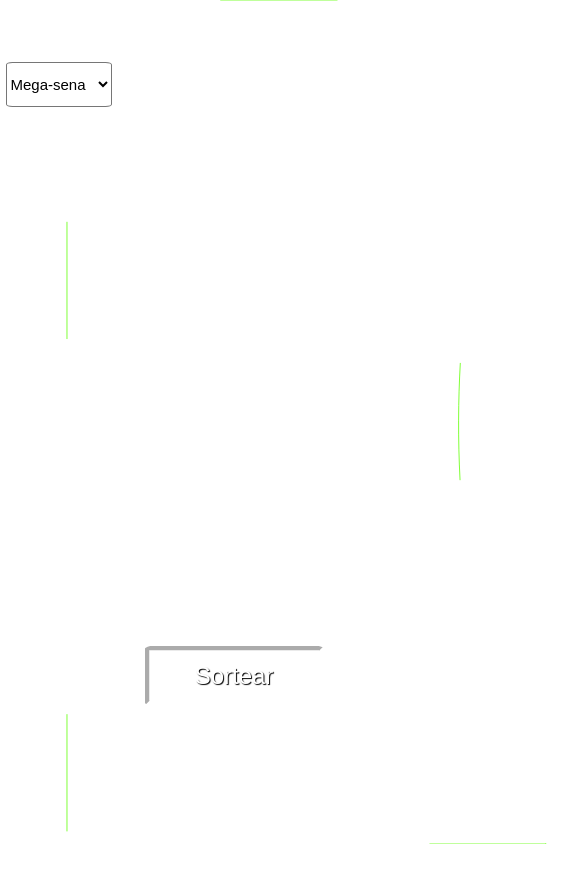
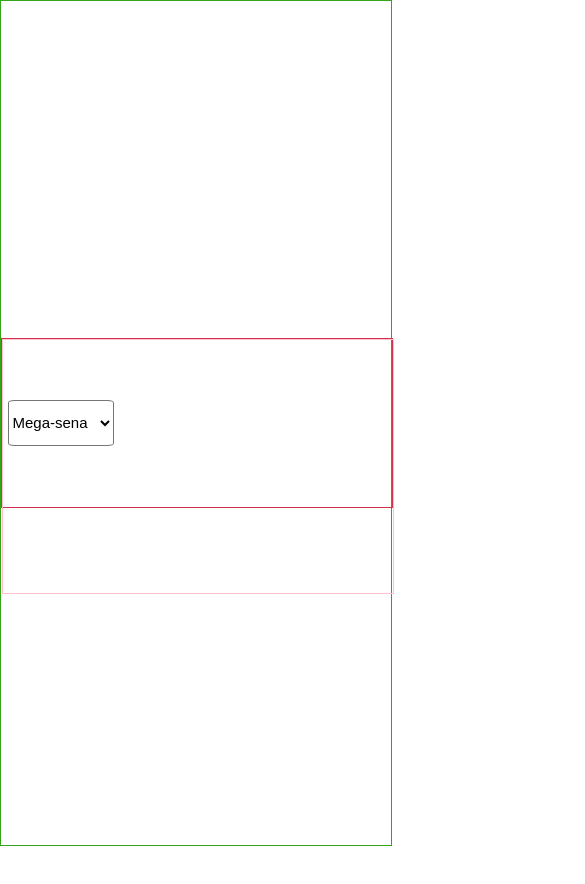
Before and after one commit to FabricioMSilva/ChuteForte, a React (Create React App) app in the folder chutecerto/: page / in a window 390 px wide. Shown: the top 884 px of the page, 585 px wide, since content can reach past the window. After the commit the page ends 846 px from the top, so only its background shows below. Built offline with nearby package versions, Linux system fonts and the light colour scheme.

Commit message:
Iniciando resposividade

```diff
--- a/chutecerto/src/components/Home/Home.jsx
+++ b/chutecerto/src/components/Home/Home.jsx
@@ -6,70 +6,72 @@ import Logo from './imagens/Logo.svg';
 
 export default function Home() {
 
-const [SelectJogo , setSelectJogo]= useState('');
+    const [SelectJogo, setSelectJogo] = useState('');
 
-const [sorteio, setsorteio] = useState();
+    const [sorteio, setsorteio] = useState();
 
-    const [jogoAtual , setjogoAtual] = useState(
-          { id: '',
-            nome: '' ,
-            numeroBolas: 6 ,
+    const [jogoAtual, setjogoAtual] = useState(
+        {
+            id: '',
+            nome: '',
+            numeroBolas: 6,
             cor: '',
-            nSorteio:'',
+            nSorteio: '',
             dataSorteio: '',
             mensaggem: ''
         }
-);
+    );
 
 
     const Listajogos = {
-      Mega_sena:{
+        Mega_sena: {
             id: 1,
-            nome: 'Mega-sena' ,
-            numeroBolas: 6 ,
+            nome: 'Mega-sena',
+            numeroBolas: 6,
             cor: "#6BEFA3",
-            nSorteio:"",
+            nSorteio: "",
             dataSorteio: '19/08/2023',
             mensaggem: 'Este simulador é somente para teste de codigo'
         },
 
-    Quina:{
+        Quina: {
             id: 2,
-            nome: 'Quina' ,
-            numeroBolas: 5 ,
+            nome: 'Quina',
+            numeroBolas: 5,
             cor: "#8666EF",
-            nSorteio:"",
-            dataSorteio: '22/08/2023' ,
+            nSorteio: "",
+            dataSorteio: '22/08/2023',
             mensaggem: 'Este simulador é somente para teste de codigo'
-        }  ,
+        },
 
-        Lotomania:{
+        Lotomania: {
             id: 3,
-            nome: 'Lotomania' ,
-            numeroBolas: 15 ,
+            nome: 'Lotomania',
+            numeroBolas: 15,
             cor: "#DD7AC6",
-            nSorteio:"",
-            dataSorteio: '19/08/2023' ,
+            nSorteio: "",
+            dataSorteio: '19/08/2023',
             mensaggem: 'Este simulador é somente para teste de codigo'
-        }  ,
+        },
         Timemania: {
             id: 4,
-            nome: 'Timemania' ,
-            numeroBolas: 6 ,
+            nome: 'Timemania',
+            numeroBolas: 6,
             cor: "#FFAB64",
-            nSorteio:"",
-            dataSorteio: '19/08/2023' ,
+            nSorteio: "",
+            dataSorteio: '19/08/2023',
             mensaggem: 'Este simulador é somente para teste de codigo'
         },
-        Dia_de_Sorte:{
+        Dia_de_Sorte: {
             id: 5,
-            nome: 'Dia_de_Sorte' ,
-            numeroBolas: 50 ,
+            nome: 'Dia_de_Sorte',
+            numeroBolas: 50,
             cor: "#BFAF83",
-            nSorteio:"",
-            dataSorteio: '19/08/2023' ,
+            nSorteio: "",
+            dataSorteio: '19/08/2023',
             mensaggem: 'Este simulador é somente para teste de codigo'
-        }};
+        }
+    };
 
 
 
@@ -80,19 +82,19 @@ const [sorteio, setsorteio] = useState();
     };
 
     return (
-        //body
+        //body corpo da pagina
 
-        <div className="geral">
-            <div className='div1'>
-                <div className="Div-IMg">
+        <div className="DivAvo">
+            <div className='DivPai'>
+                <div className="DivImgFundo">
                     <svg
                         width="613"
-                        height="100vh"
+                        height="100%"
                         viewBox="0 0 613 1080"
 
                         fill="none"
                         xmlns="http://www.w3.org/2000/svg"
-                        className="Img">
+                        className="ImgFundo">
                         <path
                             d="M613 0C613 0 361.26 501.011 613 1080H0V0H613Z"
                             fill={jogoAtual.cor}
@@ -104,17 +106,19 @@ const [sorteio, setsorteio] = useState();
                 <div className="DivComboBox">
 
 
-                    <div className="DivSorteio">
+                    <div className="InputSelecao">
                         <select
                             name="jogo"
                             id='jogo'
                             value={SelectJogo}
-                            className="tipoSorteio"
+                            className="Selecao"
                             defaultValue={SelectJogo}
-                            onChange={(e) =>{const jogo=e.currentTarget.value
-                            setSelectJogo(jogo)
-                            setjogoAtual(Listajogos[jogo])
-                            numeros(jogoAtual.numeroBolas)
+                            onChange={(e) => {
+                                const jogo = e.currentTarget.value
+                                setSelectJogo(jogo)
+                                setjogoAtual(Listajogos[jogo])
+                                numeros(jogoAtual.numeroBolas)
+                                setsorteio(numeros(60))
                             }}
                         >
 
@@ -130,38 +134,24 @@ const [sorteio, setsorteio] = useState();
 
                 </div>
 
-                <div className="divLogo"><img src={Logo} alt="" /><p className="titleLogo">{jogoAtual.nome}</p>
+                <div className="DivLogo"><img src={Logo} alt="" /><p className="TituloLogo">{jogoAtual.nome}</p>
                 </div>
             </div>
 
-            <div className="div2">
+            <div className="Sorteio">
 
-                <div className="divSorteio">
+                <div className="SorteioBolas">
                     {sorteio?.map((item, index) => {
                         if (index < jogoAtual.numeroBolas) {
                             return (
-                                <div key={index} className="bola1">{item}</div>
+                                <div key={index} className="Bola">{item}</div>
                             )
                         }
                         return null
                     })}
                 </div>
 
-                <div className="divBtn" >
 
-                    <div className="container">
-                        <div className="center">
-                        <button className="btn" onClick={() => setsorteio(numeros(60))}>
-                                <span ><p className="txt">Sortear</p></span>
-                                <svg width="180px" height="60px" viewBox="0 0 180 60" className="border">
-                                    <polyline points="179,1 179,59 1,59 1,1 179,1" className="bg-line" />
-                                    <polyline points="179,1 179,59 1,59 1,1 179,1" className="hl-line" />
-                                </svg>
-
-                            </button>
-                        </div>
-                    </div>
-                </div>
             </div>
 
 
--- a/chutecerto/src/components/Home/style.css
+++ b/chutecerto/src/components/Home/style.css
@@ -1,4 +1,4 @@
-.geral{
+.DivAvo{
   display: flex;
   position: relative;
   justify-content: left;
@@ -6,55 +6,49 @@
   align-items: center;
   background-color: rgb(255, 255, 255);
 }
-.div1{
+
+.DivPai{
   display: grid;
   justify-content: space-around;
   align-content: space-around;
-width:44vw;
+  width: 44vw;
   height: 100vh;
 
 }
-.Div-IMg{
+
+.DivImgFundo {
   display: flex;
 
   height: 100vh;
-  width:30vw;
+  width: 30vw;
   position: absolute;
-  justify-content:center;
+  justify-content: center;
   align-items: center;
 
 }
-.divLogo{
- display: flex;
 
- height: 30vh;
- width:30vw;
- position:relative;
- justify-content:center;
- align-items: center;
-}
-
-.Img{
+.ImgFundo {
   display: flex;
   justify-items: flex-start;
   align-items: flex-start;
   left: 0;
   padding: 0;
 }
-.DivComboBox{
+
+.DivLogo {
   display: flex;
 
-  height: 20vh;
-  width:30vw;
-  position: absolute;
-  justify-content:center;
+  height: 30vh;
+  width: 30vw;
+  position: relative;
+  justify-content: center;
   align-items: center;
+}
 
 
-}
-.titleLogo{
+
+.TituloLogo {
   margin: 20px;
-
   font-size: 30px;
   font-weight: 700;
   line-height: 37px;
@@ -62,7 +56,21 @@ letter-spacing: 0em;
   text-align: left;
   color: white;
 }
-.DivSorteio{
+
+.DivComboBox {
+  display: flex;
+  height: 20vh;
+  width: 30vw;
+  position: absolute;
+  justify-content: center;
+  align-items: center;
+
+
+}
+
+
+
+.InputSelecao {
 
   position: absolute;
   width: 30%;
@@ -71,7 +79,8 @@ color: white;
   justify-content: center;
   align-items: center;
 }
-.tipoSorteio{
+
+.Selecao {
   width: 215.9px;
   height: 45.2px;
   font-size: 15px;
@@ -84,39 +93,18 @@ background-color: white;
 
 
 }
-.div2{
+
+.Sorteio {
   display: grid;
   justify-content: center;
-    align-items:flex-start;
+  align-items: flex-start;
   width: 100vw;
   height: 100vh;
   padding: 0;
 
 }
-.divQtdBolas{
-    display: grid;
 
-    width: 50vw;
-    height: 20vh;
-    justify-items: center;
-    align-content: center;
-}
-.txtQtdBolas{
-    font-size: 16pt;
-    color: dimgrey;
-}
-.qtdBolas{
-    display: inline;
-    font-family: 'Franklin Gothic Medium', 'Arial Narrow', Arial, sans-serif;
-    width: min-content;
-    font-size: 16pt;
-
-    border-radius: 6%;
-    color: dimgrey;
-
-
-}
-.divSorteio{
+.SorteioBolas {
   display: grid;
   height: 100vh;
 
@@ -126,7 +114,7 @@ background-color: white;
 }
 
 
-.bola1{
+.Bola {
   display: grid;
   border: inset #6BEFA3 3px;
   justify-content: center;
@@ -145,22 +133,15 @@ top: 487px;
 
 
 
-.bolas{
-
-    display: grid;
-     grid-template-columns: 200px 200px 200px 200px 200px 200px;
-  position: inherit;
-    height: 60vh;
-    width: 60vw;
-
-}
-.divBtn{
+.divBtn {
+  border: solid black 2px;
   display: grid;
   width: 50vw;
   height: 30vh;
   justify-items: center;
   align-content: center;
 }
+
 .container {
 
   width: 50vw;
@@ -180,49 +161,60 @@ top: 487px;
   position: absolute;
 }
 
-  .btn {
-    width: 180px;
-    height: 60px;
-    cursor: pointer;
-    background: transparent;
-    border: 5px inset #ffffff;
-    outline: none;
-    transition: 1s ease-in-out;
-    border-radius: 6%;
+
+@media screen and (max-width: 400px) {
+/* estilos */
+.DivAvo{
+  display: grid;
+  border: rgb(52, 165, 24) 1px solid;
+  width: 100vw;
+  background-color: rgb(196, 51, 51);
+  justify-content: space-around;
+  align-content: space-around;
+}
+.DivPai{
+  display: grid;
+  justify-content: space-around;
+  align-content: space-around;
+  border: rgb(206, 50, 76) 1px solid;
+  width: 100vw;
+  height: 20vh;
+  position: absolute;
+}
+.DivImgFundo {
   display: flex;
+  height: 30vh;
+  width: 100vw;
+  position: absolute;
   justify-content: center;
   align-items: center;
-
-  }
- .txt{
-color: #ffffff;
-text-shadow: black 1px 1px 1px ;
-font-size: 18pt;
+top:0;
+border: pink 1px solid;
 }
 
 
-  svg {
-    position: absolute;
-    left: 0;
-    top: 0;
-    fill: none;
-    stroke: #5eff00;
-    stroke-dasharray: 150 480;
-    stroke-dashoffset: 150;
-    transition: 1s ease-in-out;
+}
+@media screen and (max-width: 600px) {
+/* Estilos */
+.DivAvo{
+  display: flex;
+  position: relative;
+  justify-content: left;
+  width: 100vw;
+  align-items: center;
+  background-color: rgb(255, 255, 255);
+}
 
 }
-  .txt:hover:active{
-    transition: 1s ease-in-out;
-    color: #18251e;
+@media screen and (max-width: 900px) {
+  /* Estilos */
+  .DivAvo{
+    display: flex;
+    position: relative;
+    justify-content: left;
+    width: 100vw;
+    align-items: center;
+    background-color: rgb(255, 255, 255);
   }
 
-  .btn:hover {
-    transition: 1s ease-in-out;
-    background:  #6BEFA3;
-
   }
-
-  .btn:hover svg {
-    stroke-dashoffset: -480;
-  }
```
Also changed, not shown: chutecerto/src/components/Home/Botao.jsx (added, +11 -0 lines). Lines whose indentation alone changed are shown as unchanged.
